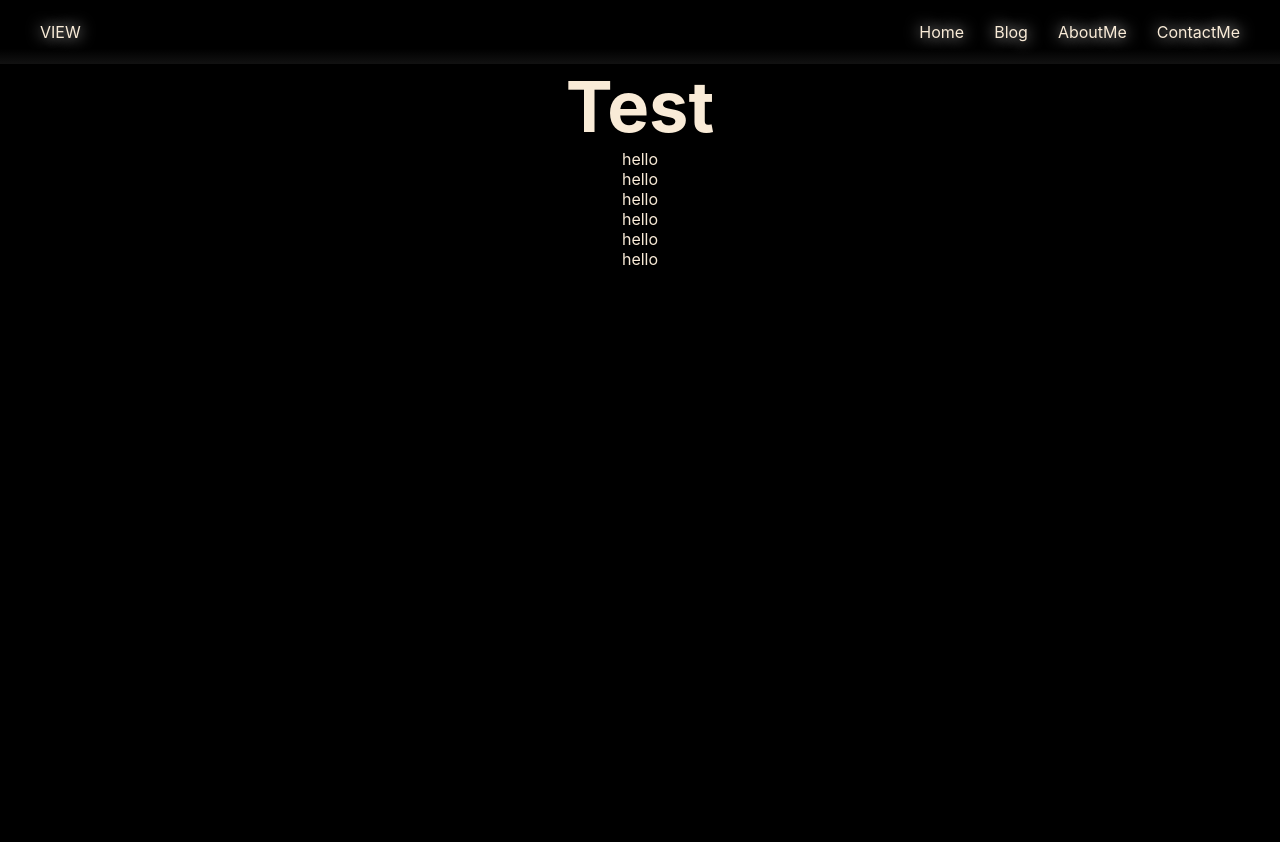
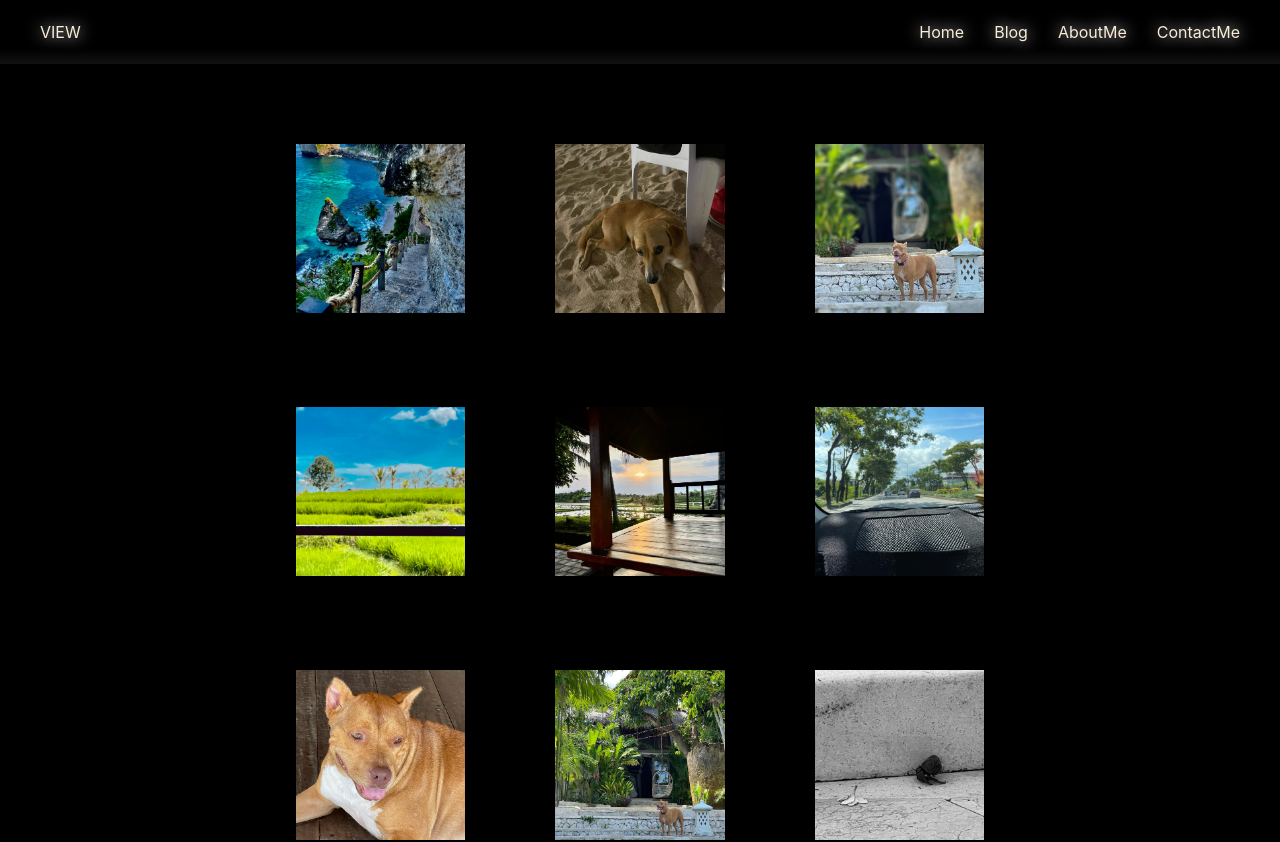
Before and after one commit to hereIsLucas/Multimedia, a React (Create React App) app in the folder media/: page /Blog in a window 1280 px wide. Shown: the top 842 px of the page. Before the commit the page ends 800 px from the top, so only its background shows below. Built offline with nearby package versions, Linux system fonts and the light colour scheme.

Commit message:
add: blog

```diff
--- /dev/null
+++ b/media/src/image-zoom.css
@@ -0,0 +1,5 @@
+.image-zoom-container {
+    display: flex;
+    justify-content: center;
+    align-items: center;
+  }
--- a/media/src/index.js
+++ b/media/src/index.js
@@ -4,6 +4,7 @@ import './index.css';
 import App from './App';
 import reportWebVitals from './reportWebVitals';
 import { BrowserRouter } from 'react-router-dom';
+
 
 const root = ReactDOM.createRoot(document.getElementById('root'));
 root.render(
--- a/media/src/pages/AboutMe.js
+++ b/media/src/pages/AboutMe.js
@@ -8,7 +8,7 @@ export default function AboutUs() {
             <div id='body'>
                 <h1>About Me</h1>
                 <p>
-                    Hello, I'm Lucas! I am a passionate and dedicated photographer based in [Your Location]. Photography is not just a hobby for me, but a way of life. It allows me to capture the beauty and essence of the world around us, preserving precious moments in time.
+                    Hello, I'm Lucas! I am a passionate and dedicated photographer based in Indonesia. Photography is not just a hobby for me, but a way of life. It allows me to capture the beauty and essence of the world around us, preserving precious moments in time.
                 </p>
                 <br />
                 <p>
--- /dev/null
+++ b/media/src/pages/Blog.css
@@ -0,0 +1,15 @@
+.blog {
+  display: grid;
+  grid-template-columns: repeat(3, 1fr);
+  grid-gap: 10px;
+}
+
+.blog-item {
+
+  padding: 4rem;
+}
+
+.blog-item img {
+  max-width: 100%;
+  height: auto;
+}
--- a/media/src/pages/Blog.js
+++ b/media/src/pages/Blog.js
@@ -1,24 +1,18 @@
 import React from 'react'
+import './Blog.css';
+import images from '../images';
+
 
 export default function Blog() {
     return (
-        <div>
-            <div>
-
+        <div id='body'>
+            <div className="blog">
+                {images.map((image, index) => (
+                    <div className="blog-item" key={index}>
+                        <img src={image} alt={'Image ${index + 1}'} />
+                    </div>
+                ))}
             </div>
-            <h1>Test</h1>
-            <p>hello</p>
-            <p>hello</p>
-
-            <p>hello</p>
-
-            <p>hello</p>
-
-            <p>hello</p>
-
-            <p>hello</p>
-
-
         </div>
     )
 }
--- a/media/src/pages/Home.css
+++ b/media/src/pages/Home.css
@@ -1,8 +1,5 @@
 #body{
-    margin: 4rem 20%;
-
-}
-.inner-body{
+    margin: 4rem 10%;
 
 }
 h1 {
--- /dev/null
+++ b/package.json
@@ -0,0 +1,5 @@
+{
+  "dependencies": {
+    "react-image-zoom": "^1.3.1"
+  }
+}
```
Also changed, not shown: media/src/images.js (+0 -10 lines), media/src/images1.js (added, +14 -0 lines), 1 other file (tests, documents, lock files or other folders).
